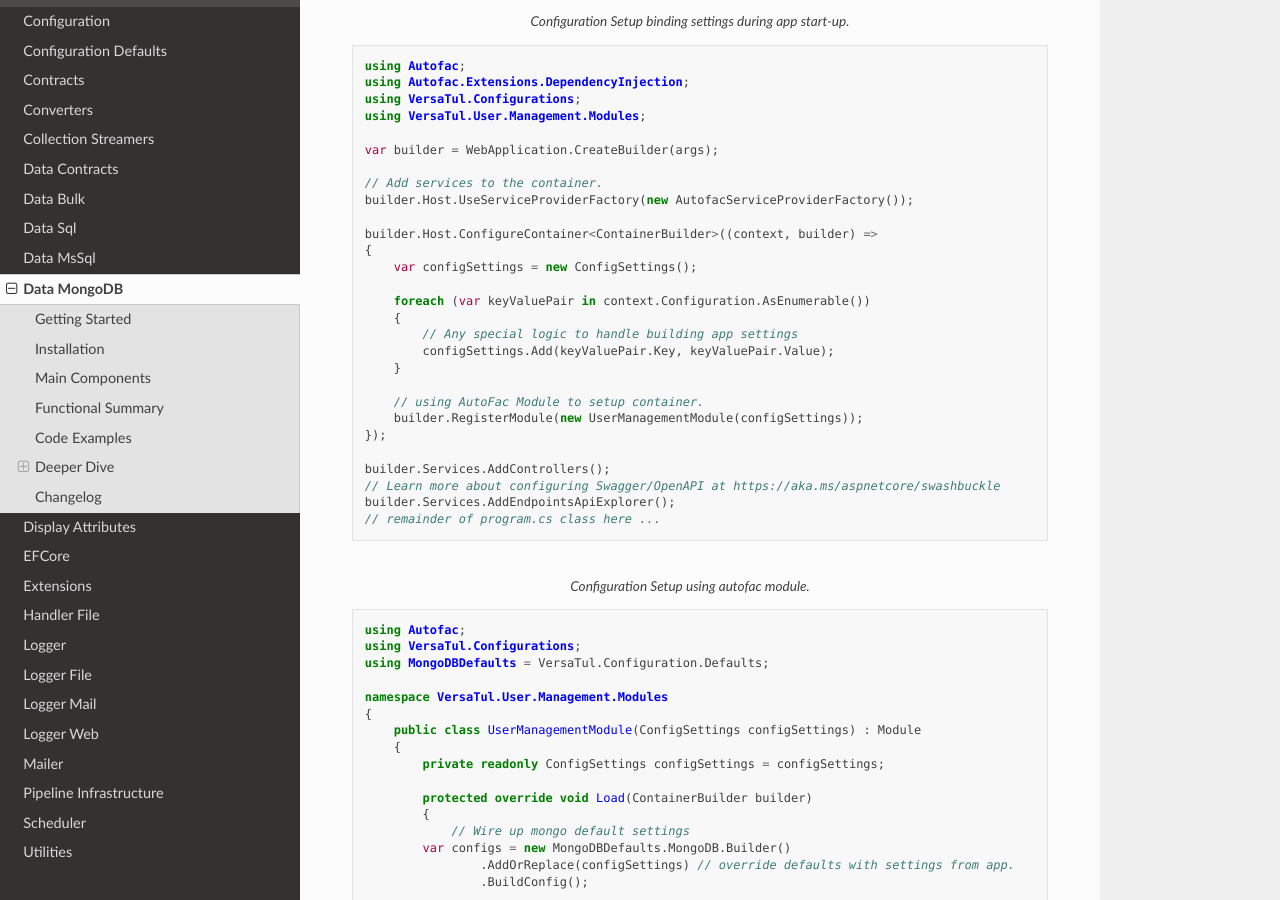
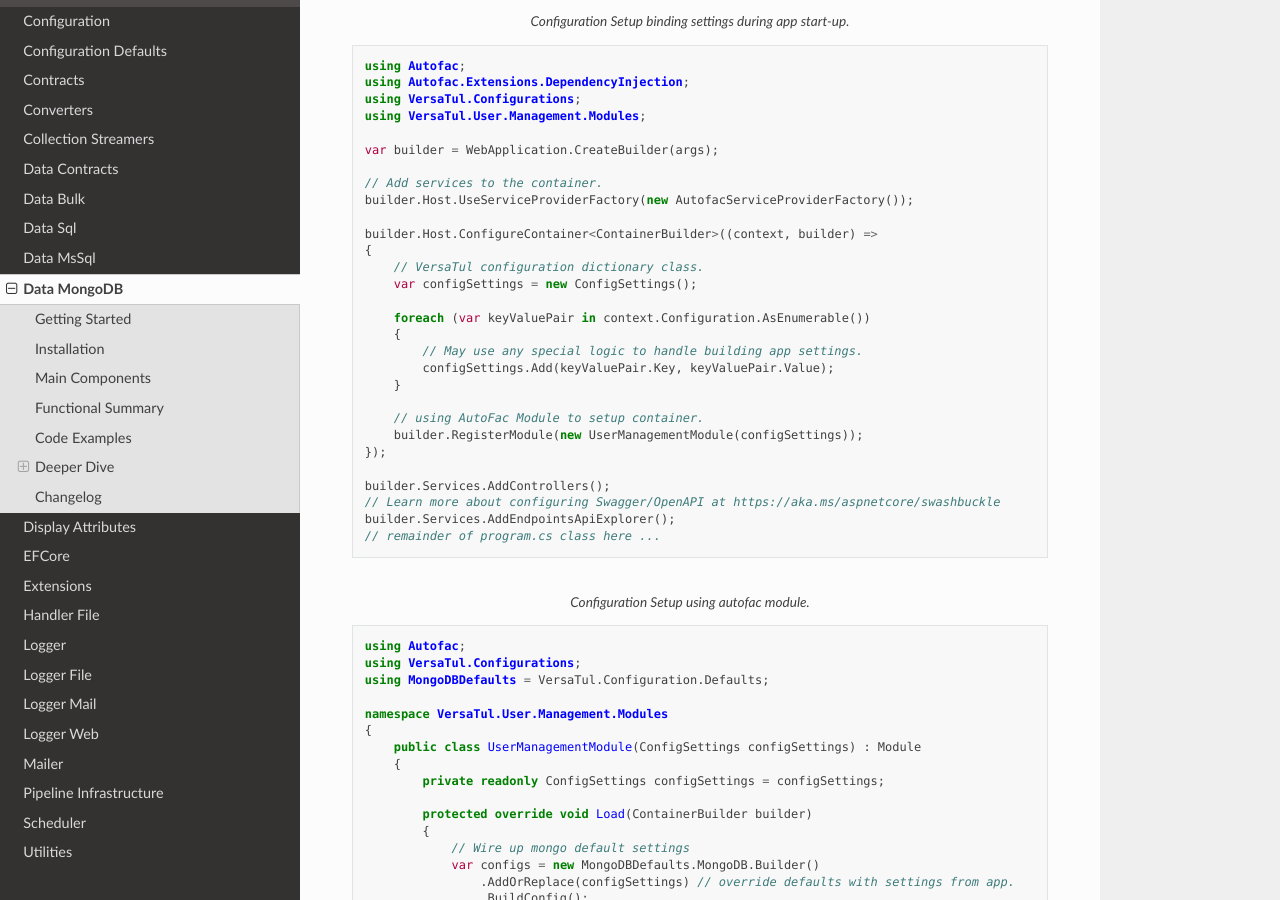
Before and after one commit to BjornWilliams/DocsVersaTul, a Sphinx documentation site: the page built from docs/source/mongodb.rst, in a window 1280 px wide and 900 px high, scrolled down 6787 px. Built offline with Sphinx 7.4.7 and the Read the Docs theme 2.0.0, drawn with Linux system fonts in a browser that asks for light colours.

Commit message:
Update mongodb.rst

```diff
--- a/docs/source/mongodb.rst
+++ b/docs/source/mongodb.rst
@@ -364,11 +364,12 @@
 
     builder.Host.ConfigureContainer<ContainerBuilder>((context, builder) =>
     {
+        // VersaTul configuration dictionary class.
         var configSettings = new ConfigSettings();
 
         foreach (var keyValuePair in context.Configuration.AsEnumerable())
         {
-            // Any special logic to handle building app settings
+            // May use any special logic to handle building app settings.
             configSettings.Add(keyValuePair.Key, keyValuePair.Value);
         }
 
@@ -397,7 +398,7 @@
             protected override void Load(ContainerBuilder builder)
             {
                 // Wire up mongo default settings
-            var configs = new MongoDBDefaults.MongoDB.Builder()
+                var configs = new MongoDBDefaults.MongoDB.Builder()
                     .AddOrReplace(configSettings) // override defaults with settings from app.
                     .BuildConfig();
 
```
